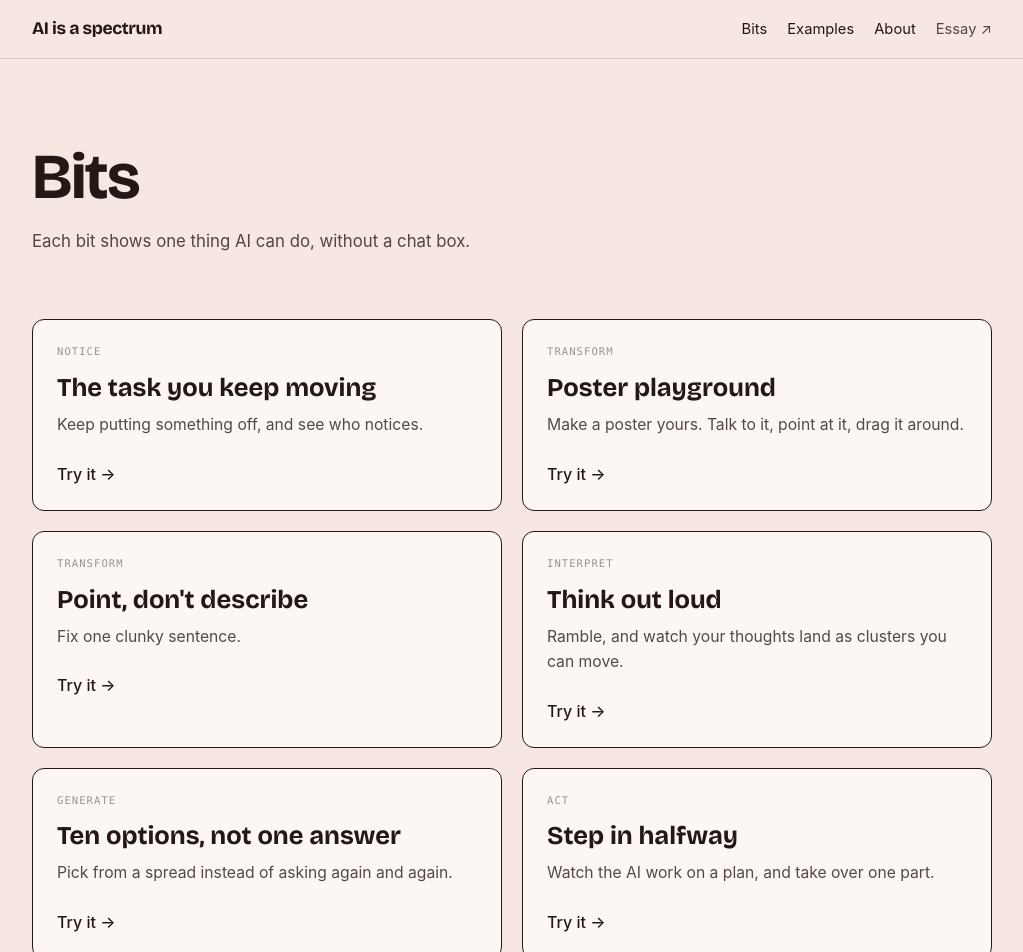
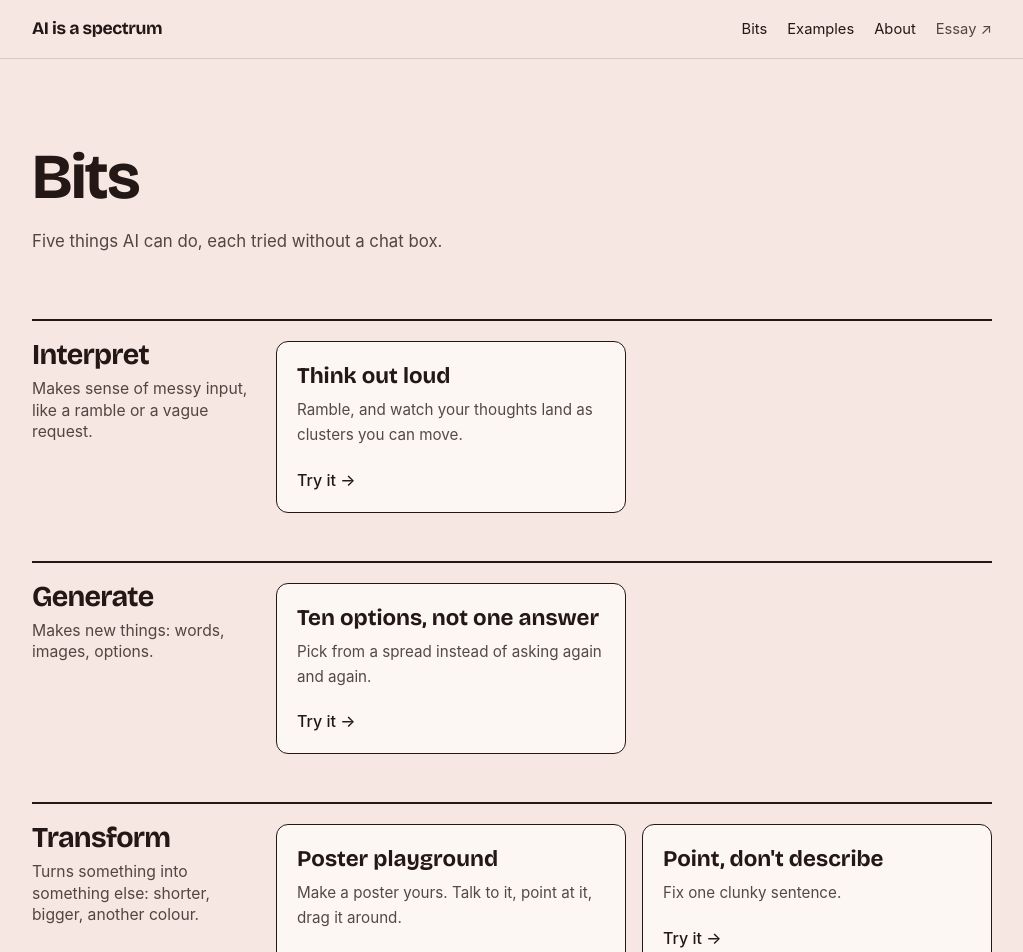
Before and after one commit to emmaklint/aiisaspectrum, a Next.js app: page /bits in a window 1280 px wide. Shown: the top 952 px of the page, without its empty margins (128-1151 px from the left). Built offline with nearby package versions, Linux system fonts and the light colour scheme; a web font is replaced by a local one.

Commit message:
Explain the five capabilities on the Bits page and each bit
Co-Authored-By: Claude Opus 5.5 <noreply@anthropic.com>
Claude-Session: https://claude.ai/code/session_01UzcxGq8JhZTSM1D1FgtCnH

```diff
--- a/app/bits/page.tsx
+++ b/app/bits/page.tsx
@@ -3,55 +3,62 @@ import Link from "next/link";
 import { PageHeader } from "@/components/PageHeader";
 import { bits } from "@/content/bits";
 import { bitsPage } from "@/content/copy";
-import { capabilities } from "@/content/capabilities";
+import { capabilities, type Capability } from "@/content/capabilities";
 
 export const metadata: Metadata = { title: "Bits · AI is a spectrum" };
 
 export default function BitsPage() {
+  const order = Object.keys(capabilities) as Capability[];
+
   return (
     <main id="main">
       <PageHeader title={bitsPage.heading}>
         <p>{bitsPage.intro}</p>
       </PageHeader>
 
-      <section className="mx-auto max-w-5xl px-6 py-12 sm:px-8 sm:py-16">
-        <ul className="grid gap-5 sm:grid-cols-2">
-          {bits.map((bit) => {
-            const body = (
-              <>
-                <span className="tag">{capabilities[bit.capability].label}{bit.live ? "" : " · On the way"}</span>
-                <span className="mt-3 font-display text-[1.6rem] font-bold leading-tight">{bit.title}</span>
-                <span className="mt-2 text-[0.98rem] leading-relaxed text-ink-muted">{bit.task}</span>
-                {bit.live && (
-                  <span className="mt-6 font-medium">
-                    Try it{" "}
-                    <span aria-hidden="true" className="inline-block transition-transform group-hover:translate-x-1">→</span>
-                  </span>
-                )}
-              </>
-            );
+      <div className="mx-auto max-w-5xl space-y-12 px-6 py-12 sm:px-8 sm:py-16">
+        {order.map((cap) => {
+          const inCap = bits.filter((b) => b.capability === cap);
+          if (!inCap.length) return null;
           return (
+            <section key={cap} className="grid gap-5 border-t-2 border-ink pt-5 md:grid-cols-[14rem_minmax(0,1fr)]">
+              <div>
+                <h2 className="text-[1.8rem] leading-none">{capabilities[cap].label}</h2>
+                <p className="mt-2 text-[0.98rem] leading-snug text-ink-muted">{capabilities[cap].note}</p>
+              </div>
+              <ul className="grid gap-4 sm:grid-cols-2">
+                {inCap.map((bit) => (
                   <li key={bit.slug}>
                     {bit.live ? (
                       <Link
                         href={`/bits/${bit.slug}`}
-                    className="group flex h-full flex-col rounded-xl border-[1.5px] border-ink bg-paper p-6 no-underline transition-colors hover:bg-wall/40"
+                        className="group flex h-full flex-col rounded-xl border-[1.5px] border-ink bg-paper p-5 no-underline transition-colors hover:bg-wall/40"
                       >
-                    {body}
+                        <span className="font-display text-[1.4rem] font-bold leading-tight">{bit.title}</span>
+                        <span className="mt-2 text-[0.95rem] leading-relaxed text-ink-muted">{bit.task}</span>
+                        <span className="mt-5 font-medium">
+                          Try it{" "}
+                          <span aria-hidden="true" className="inline-block transition-transform group-hover:translate-x-1">→</span>
+                        </span>
                       </Link>
                     ) : (
-                  <div className="flex h-full flex-col rounded-xl border-[1.5px] border-dashed border-ink/40 p-6 text-ink/80">
-                    {body}
+                      <div className="flex h-full flex-col rounded-xl border-[1.5px] border-dashed border-ink/40 p-5 text-ink/80">
+                        <span className="tag">On the way</span>
+                        <span className="mt-2 font-display text-[1.4rem] font-bold leading-tight">{bit.title}</span>
+                        <span className="mt-2 text-[0.95rem] leading-relaxed text-ink-muted">{bit.task}</span>
                       </div>
                     )}
                   </li>
+                ))}
+              </ul>
+            </section>
           );
         })}
-        </ul>
-        <p className="mt-10 text-[0.9rem] text-ink-quiet">
+
+        <p className="text-[0.9rem] text-ink-quiet">
           <Link href="/about" className="text-ink underline decoration-crayon decoration-2 underline-offset-4">About the method</Link>
         </p>
-      </section>
+      </div>
     </main>
   );
 }
--- a/components/bits/BitFrame.tsx
+++ b/components/bits/BitFrame.tsx
@@ -30,7 +30,10 @@ export function BitFrame({
       >
         <span aria-hidden="true">←</span> All bits
       </Link>
-      <p className="tag mt-6">{capabilities[bit.capability].label}</p>
+      <p className="mt-6 text-[0.92rem]">
+        <span className="tag tag-dark mr-2">{capabilities[bit.capability].label}</span>
+        <span className="text-ink-muted">{capabilities[bit.capability].note}</span>
+      </p>
       <h1 className="mt-2 text-[2.6rem] leading-[0.95] text-balance sm:text-[3.6rem]">{bit.title}</h1>
       <p className="mt-5 max-w-[48ch] text-[1.1rem] leading-relaxed">{lede}</p>
 
--- a/content/capabilities.ts
+++ b/content/capabilities.ts
@@ -4,11 +4,11 @@
  * inspirational bits method expose one property of a technology.
  */
 export const capabilities = {
-  interpret: { label: "Interpret", note: "Makes sense of messy input." },
-  generate: { label: "Generate", note: "Makes new things." },
-  transform: { label: "Transform", note: "Turns one thing into another." },
-  notice: { label: "Notice", note: "Reads context and patterns." },
-  act: { label: "Act", note: "Does steps on its own." },
+  interpret: { label: "Interpret", note: "Makes sense of messy input, like a ramble or a vague request." },
+  generate: { label: "Generate", note: "Makes new things: words, images, options." },
+  transform: { label: "Transform", note: "Turns something into something else: shorter, bigger, another colour." },
+  notice: { label: "Notice", note: "Reads patterns and context, and can speak up without being asked." },
+  act: { label: "Act", note: "Does a series of steps on its own." },
 } as const;
 
 export type Capability = keyof typeof capabilities;
--- a/content/copy.ts
+++ b/content/copy.ts
@@ -10,7 +10,7 @@ export const home = {
 
 export const bitsPage = {
   heading: "Bits",
-  intro: "Each bit shows one thing AI can do, without a chat box.",
+  intro: "Five things AI can do, each tried without a chat box.",
 };
 
 export const examplesPage = {
```
Lines whose indentation alone changed are shown as unchanged.
